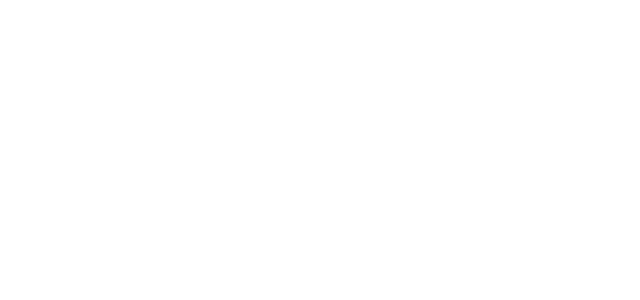
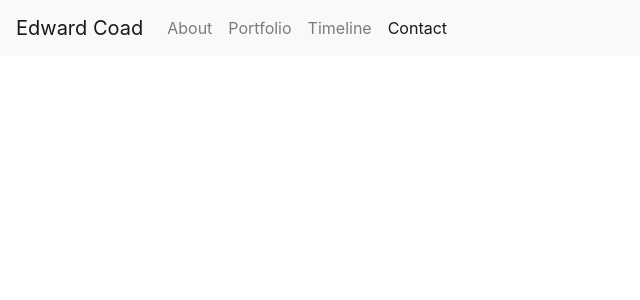
Before and after one commit to EdwardEMC/reactProfile, a React (Create React App) app: page /contact in a window 1280 px wide. Shown: the top 300 px of the page, without its empty margins (0-640 px from the left). Built offline with nearby package versions, Linux system fonts and the light colour scheme.

Commit message:
navbar added, basic functionality across pages initialised

```diff
--- a/package.json
+++ b/package.json
@@ -8,6 +8,7 @@
     "@testing-library/user-event": "^7.2.1",
     "react": "^16.13.1",
     "react-dom": "^16.13.1",
+    "react-router-dom": "^5.1.2",
     "react-scripts": "3.4.1"
   },
   "scripts": {
--- a/public/index.html
+++ b/public/index.html
@@ -24,6 +24,11 @@
       work correctly both with client-side routing and a non-root public URL.
       Learn how to configure a non-root public URL by running `npm run build`.
     -->
+    <link rel="stylesheet" href="https://maxcdn.bootstrapcdn.com/bootstrap/4.0.0/css/bootstrap.min.css" integrity="sha384-Gn5384xqQ1aoWXA+058RXPxPg6fy4IWvTNh0E263XmFcJlSAwiGgFAW/dAiS6JXm" crossorigin="anonymous">
+
+    <script src="https://code.jquery.com/jquery-3.2.1.slim.min.js" integrity="sha384-KJ3o2DKtIkvYIK3UENzmM7KCkRr/rE9/Qpg6aAZGJwFDMVNA/GpGFF93hXpG5KkN" crossorigin="anonymous"></script>
+    <script src="https://cdnjs.cloudflare.com/ajax/libs/popper.js/1.12.9/umd/popper.min.js" integrity="sha384-ApNbgh9B+Y1QKtv3Rn7W3mgPxhU9K/ScQsAP7hUibX39j7fakFPskvXusvfa0b4Q" crossorigin="anonymous"></script>
+    <script src="https://maxcdn.bootstrapcdn.com/bootstrap/4.0.0/js/bootstrap.min.js" integrity="sha384-JZR6Spejh4U02d8jOt6vLEHfe/JQGiRRSQQxSfFWpi1MquVdAyjUar5+76PVCmYl" crossorigin="anonymous"></script>
     <title>React App</title>
   </head>
   <body>
--- a/src/App.js
+++ b/src/App.js
@@ -1,20 +1,37 @@
 import React from "react";
-import { BrowserRouter as Router, Route } from "react-router-dom";
-//import nav type here
-//import pages here
+import { BrowserRouter as Router, Route, Switch } from "react-router-dom";
+import NavBar from "./components/utils/NavBar";
+import Hero from "./pages/Hero";
+import About from "./pages/About";
+import Portfolio from "./pages/Portfolio";
+import Timeline from "./pages/Timeline";
+import Contact from "./pages/Contact";
+import NoMatch from "./pages/NoMatch";
 
+// Making so the navbar does not appear on the hero page
+const NavRoutes = () => {
+  return (
+    <div>
+      <NavBar/>
+      <Route exact path="/about" component={About} />
+      <Route exact path="/portfolio" component={Portfolio} />
+      <Route exact path="/timeline" component={Timeline} />
+      <Route exact path="/contact" component={Contact} />
+      <Route path="*" component={NoMatch} />
+    </div>
+  )
+}
 
 function App() {
   return (
-    <Router>
-      <div>
-        {/*navtype*/}
-        {/*pages*/}
-        {/*pages*/}
-        {/*pages*/}
-        {/*pages*/}
-      </div>
-    </Router>
+    <div>
+      <Router>
+        <Switch>
+          <Route exact path="/" component={Hero} />
+          <Route component={NavRoutes} />
+        </Switch>
+      </Router>
+    </div>
   );
 }
 
--- /dev/null
+++ b/src/components/utils/NavBar.js
@@ -0,0 +1,49 @@
+import React from "react";
+import { Link, useLocation } from "react-router-dom";
+
+function NavTabs() {
+    const location = useLocation();
+    return(
+        <nav class="navbar navbar-expand-lg navbar-light bg-light">
+            <button class="navbar-toggler" type="button" data-toggle="collapse" data-target="#navbarTogglerDemo03" aria-controls="navbarTogglerDemo03" aria-expanded="false" aria-label="Toggle navigation">
+                <span class="navbar-toggler-icon"></span>
+            </button>
+            <a class="navbar-brand" href="/">Edward Coad</a>
+
+            <div class="collapse navbar-collapse" id="navbarTogglerDemo03">
+                <ul class="navbar-nav mr-auto mt-2 mt-lg-0">
+                    <li class="nav-item">
+                        <Link
+                            to="/about"
+                            className={location.pathname === "/about" ? "nav-link active" : "nav-link"}>
+                            About
+                        </Link>
+                    </li>
+                    <li class="nav-item">
+                        <Link
+                            to="/portfolio"
+                            className={location.pathname === "/portfolio" ? "nav-link active" : "nav-link"}>
+                            Portfolio
+                        </Link>
+                    </li>
+                    <li class="nav-item">
+                        <Link
+                            to="/Timeline"
+                            className={location.pathname === "/timeline" ? "nav-link active" : "nav-link"}>
+                            Timeline
+                        </Link>
+                    </li>
+                    <li class="nav-item">
+                        <Link
+                            to="/contact"
+                            className={location.pathname === "/contact" ? "nav-link active" : "nav-link"}>
+                            Contact
+                        </Link>
+                    </li>
+                </ul>
+            </div>
+        </nav>
+    )
+}
+
+export default NavTabs;
--- /dev/null
+++ b/src/pages/About.js
@@ -0,0 +1,13 @@
+import React, { Component } from "react";
+
+class About extends Component {
+    render() {
+        return (
+            <div> {/*replace with imported JSX*/}
+                {/*more JSX stuff to go here*/}
+            </div>
+        )
+    }
+}
+
+export default About;
--- /dev/null
+++ b/src/pages/Contact.js
@@ -0,0 +1,13 @@
+import React, { Component } from "react";
+
+class Contact extends Component {
+    render() {
+        return (
+            <div> {/*replace with imported JSX*/}
+                {/*more JSX stuff to go here*/}
+            </div>
+        )
+    }
+}
+
+export default Contact;
--- /dev/null
+++ b/src/pages/Hero.js
@@ -0,0 +1,13 @@
+import React, { Component } from "react";
+
+class Hero extends Component {
+    render() {
+        return (
+            <div> {/*replace with imported JSX*/}
+                {/*button to go to rest of site*/}
+            </div>
+        )
+    }
+}
+
+export default Hero;
--- /dev/null
+++ b/src/pages/NoMatch.js
@@ -0,0 +1,13 @@
+import React, { Component } from "react";
+
+class NoMatch extends Component {
+    render() {
+        return (
+            <div> {/*replace with imported JSX*/}
+                {/*more JSX stuff to go here*/}
+            </div>
+        )
+    }
+}
+
+export default NoMatch;
--- /dev/null
+++ b/src/pages/Portfolio.js
@@ -0,0 +1,13 @@
+import React, { Component } from "react";
+
+class Portfolio extends Component {
+    render() {
+        return (
+            <div> {/*replace with imported JSX*/}
+                {/*more JSX stuff to go here*/}
+            </div>
+        )
+    }
+}
+
+export default Portfolio;
--- /dev/null
+++ b/src/pages/Timeline.js
@@ -0,0 +1,13 @@
+import React, { Component } from "react";
+
+class Timeline extends Component {
+    render() {
+        return (
+            <div> {/*replace with imported JSX*/}
+                {/*more JSX stuff to go here*/}
+            </div>
+        )
+    }
+}
+
+export default Timeline;
```
Also changed, not shown: 1 other file (tests, documents, lock files or other folders).
